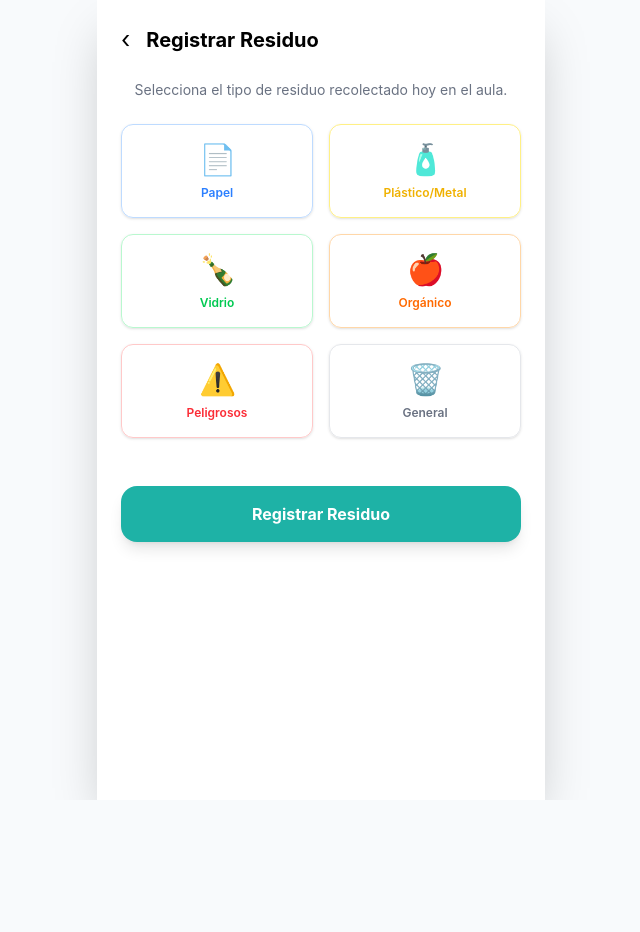
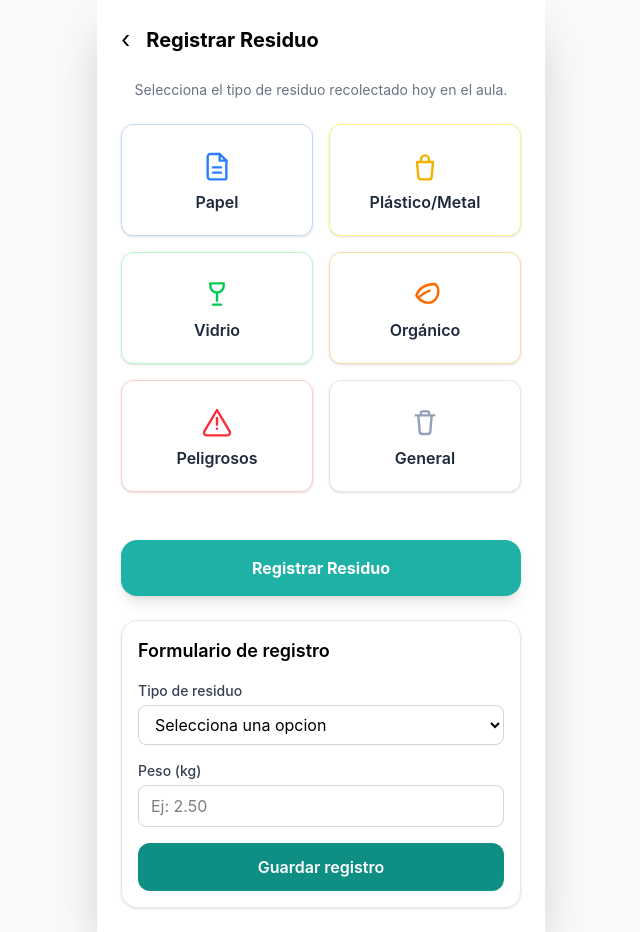
Before and after one commit to HackatonCapGemini-E5-2026/AulaVerde_FrontEnd, a React (Vite) app: page /register in a window 1280 px wide. Both pictures are taken after a click on the button "Registrar Residuo". Shown: the whole page, without its empty margins (319-959 px from the left). Before the commit the page ends 800 px from the top, so only its background shows below. Built offline with nearby package versions, Linux system fonts and the light colour scheme.

Commit message:
Feature/Buton/Inicio/record

```diff
--- a/src/pages/Register.jsx
+++ b/src/pages/Register.jsx
@@ -1,22 +1,90 @@
-import React from 'react';
+import React, { useState } from 'react';
 import { useNavigate } from 'react-router-dom';
+
+const DocumentIcon = ({ className }) => (
+  <svg viewBox="0 0 24 24" fill="none" className={className} aria-hidden="true">
+    <path d="M7 3h7l5 5v13a1 1 0 0 1-1 1H7a2 2 0 0 1-2-2V5a2 2 0 0 1 2-2Z" stroke="currentColor" strokeWidth="1.8" strokeLinecap="round" strokeLinejoin="round" />
+    <path d="M14 3v5h5" stroke="currentColor" strokeWidth="1.8" strokeLinecap="round" strokeLinejoin="round" />
+    <path d="M9 13h6M9 17h6" stroke="currentColor" strokeWidth="1.8" strokeLinecap="round" />
+  </svg>
+);
+
+const BagIcon = ({ className }) => (
+  <svg viewBox="0 0 24 24" fill="none" className={className} aria-hidden="true">
+    <path d="M6 9h12l-1 11a2 2 0 0 1-2 2H9a2 2 0 0 1-2-2L6 9Z" stroke="currentColor" strokeWidth="1.8" strokeLinecap="round" strokeLinejoin="round" />
+    <path d="M9 9V7a3 3 0 1 1 6 0v2" stroke="currentColor" strokeWidth="1.8" strokeLinecap="round" />
+  </svg>
+);
+
+const GlassIcon = ({ className }) => (
+  <svg viewBox="0 0 24 24" fill="none" className={className} aria-hidden="true">
+    <path d="M7 4h10v2a5 5 0 0 1-5 5 5 5 0 0 1-5-5V4Z" stroke="currentColor" strokeWidth="1.8" strokeLinecap="round" strokeLinejoin="round" />
+    <path d="M12 11v6m-3 3h6" stroke="currentColor" strokeWidth="1.8" strokeLinecap="round" />
+  </svg>
+);
+
+const LeafIcon = ({ className }) => (
+  <svg viewBox="0 0 24 24" fill="none" className={className} aria-hidden="true">
+    <path d="M19.5 4.5c-5.5 0-11.5 2-14 8.5 0 0 3 5.5 9 5.5 4.5 0 7.5-4 7.5-9 0-1.8-.6-3.5-2.5-5Z" stroke="currentColor" strokeWidth="1.8" strokeLinecap="round" strokeLinejoin="round" />
+    <path d="M8 14c2-2 4.5-3.5 7.5-4.5" stroke="currentColor" strokeWidth="1.8" strokeLinecap="round" />
+  </svg>
+);
+
+const WarningIcon = ({ className }) => (
+  <svg viewBox="0 0 24 24" fill="none" className={className} aria-hidden="true">
+    <path d="M12 3 2.5 19a2 2 0 0 0 1.7 3h15.6a2 2 0 0 0 1.7-3L12 3Z" stroke="currentColor" strokeWidth="1.8" strokeLinecap="round" strokeLinejoin="round" />
+    <path d="M12 9v5m0 3h.01" stroke="currentColor" strokeWidth="1.8" strokeLinecap="round" />
+  </svg>
+);
+
+const TrashIcon = ({ className }) => (
+  <svg viewBox="0 0 24 24" fill="none" className={className} aria-hidden="true">
+    <path d="M5 7h14M9 7V5a1 1 0 0 1 1-1h4a1 1 0 0 1 1 1v2m-8 0 1 12a2 2 0 0 0 2 2h4a2 2 0 0 0 2-2l1-12" stroke="currentColor" strokeWidth="1.8" strokeLinecap="round" strokeLinejoin="round" />
+  </svg>
+);
 
 const Register = () => {
   const navigate = useNavigate();
+  const [selectedCategory, setSelectedCategory] = useState('');
+  const [showForm, setShowForm] = useState(false);
+  const [formData, setFormData] = useState({
+    tipoResiduo: '',
+    peso: '',
+  });
 
   const categorias = [
-    { name: 'Papel', icon: '📄', color: 'text-blue-500', border: 'border-blue-200' },
-    { name: 'Plástico/Metal', icon: '🧴', color: 'text-yellow-500', border: 'border-yellow-200' },
-    { name: 'Vidrio', icon: '🍾', color: 'text-green-500', border: 'border-green-200' },
-    { name: 'Orgánico', icon: '🍎', color: 'text-orange-500', border: 'border-orange-200' },
-    { name: 'Peligrosos', icon: '⚠️', color: 'text-red-500', border: 'border-red-200' },
-    { name: 'General', icon: '🗑️', color: 'text-gray-500', border: 'border-gray-200' },
+    { name: 'Papel', Icon: DocumentIcon, color: 'text-blue-500', border: 'border-blue-200' },
+    { name: 'Plástico/Metal', Icon: BagIcon, color: 'text-yellow-500', border: 'border-yellow-200' },
+    { name: 'Vidrio', Icon: GlassIcon, color: 'text-green-500', border: 'border-green-200' },
+    { name: 'Orgánico', Icon: LeafIcon, color: 'text-orange-500', border: 'border-orange-200' },
+    { name: 'Peligrosos', Icon: WarningIcon, color: 'text-red-500', border: 'border-red-200' },
+    { name: 'General', Icon: TrashIcon, color: 'text-slate-400', border: 'border-slate-200' },
   ];
+
+  const handleCategorySelect = (categoryName) => {
+    setSelectedCategory(categoryName);
+    setFormData((prev) => ({ ...prev, tipoResiduo: categoryName }));
+  };
+
+  const handleShowForm = () => {
+    setShowForm(true);
+  };
+
+  const handleInputChange = (event) => {
+    const { name, value } = event.target;
+    setFormData((prev) => ({ ...prev, [name]: value }));
+  };
+
+  const handleSubmit = (event) => {
+    event.preventDefault();
+    console.log('Residuo registrado:', formData);
+    setFormData({ tipoResiduo: selectedCategory || '', peso: '' });
+  };
 
   return (
     <div className="p-6 bg-white min-h-screen">
       <div className="flex items-center mb-6">
-        <button onClick={() => navigate('/')} className="text-2xl mr-4">‹</button>
+        <button onClick={() => navigate('/')} className="text-2xl mr-4">&#8249;</button>
         <h2 className="text-xl font-bold">Registrar Residuo</h2>
       </div>
 
@@ -24,19 +92,87 @@ const Register = () => {
         Selecciona el tipo de residuo recolectado hoy en el aula.
       </p>
 
-      {/* Grid de Categorías */}
       <div className="grid grid-cols-2 gap-4 mb-8">
-        {categorias.map((cat, idx) => (
-          <div key={idx} className={`border ${cat.border} rounded-xl p-4 flex flex-col items-center justify-center shadow-sm hover:bg-gray-50 cursor-pointer transition-colors`}>
-            <span className="text-3xl mb-2">{cat.icon}</span>
-            <span className={`text-xs font-semibold ${cat.color}`}>{cat.name}</span>
-          </div>
-        ))}
+        {categorias.map((cat) => {
+          const Icon = cat.Icon;
+
+          return (
+            <button
+              key={cat.name}
+              type="button"
+              onClick={() => handleCategorySelect(cat.name)}
+              className={`border ${cat.border} rounded-xl p-5 min-h-28 bg-white flex flex-col items-center justify-center shadow-sm hover:bg-gray-50 transition-colors ${
+                selectedCategory === cat.name ? 'ring-2 ring-[#1eb2a6]' : ''
+              }`}
+            >
+              <Icon className={`w-8 h-8 mb-3 ${cat.color}`} />
+              <span className="text-base font-semibold text-slate-800 leading-none text-center">
+                {cat.name}
+              </span>
+            </button>
+          );
+        })}
       </div>
 
-      <button className="w-full bg-[#1eb2a6] text-white py-4 rounded-2xl font-bold shadow-lg mt-4">
+      <button
+        type="button"
+        onClick={handleShowForm}
+        className="w-full bg-[#1eb2a6] text-white py-4 rounded-2xl font-bold shadow-lg mt-4"
+      >
         Registrar Residuo
       </button>
+
+      {showForm && (
+        <form onSubmit={handleSubmit} className="mt-6 border border-gray-200 rounded-2xl p-4 shadow-sm space-y-4">
+          <h3 className="text-lg font-semibold">Formulario de registro</h3>
+
+          <div>
+            <label htmlFor="tipoResiduo" className="block text-sm font-medium text-gray-700 mb-1">
+              Tipo de residuo
+            </label>
+            <select
+              id="tipoResiduo"
+              name="tipoResiduo"
+              value={formData.tipoResiduo}
+              onChange={handleInputChange}
+              required
+              className="w-full border border-gray-300 rounded-lg px-3 py-2 focus:outline-none focus:ring-2 focus:ring-[#1eb2a6]"
+            >
+              <option value="">Selecciona una opcion</option>
+              {categorias.map((cat) => (
+                <option key={cat.name} value={cat.name}>
+                  {cat.name}
+                </option>
+              ))}
+            </select>
+          </div>
+
+          <div>
+            <label htmlFor="peso" className="block text-sm font-medium text-gray-700 mb-1">
+              Peso (kg)
+            </label>
+            <input
+              id="peso"
+              name="peso"
+              type="number"
+              min="0"
+              step="0.01"
+              value={formData.peso}
+              onChange={handleInputChange}
+              placeholder="Ej: 2.50"
+              required
+              className="w-full border border-gray-300 rounded-lg px-3 py-2 focus:outline-none focus:ring-2 focus:ring-[#1eb2a6]"
+            />
+          </div>
+
+          <button
+            type="submit"
+            className="w-full bg-[#0f8f84] text-white py-3 rounded-xl font-semibold hover:opacity-95 transition-opacity"
+          >
+            Guardar registro
+          </button>
+        </form>
+      )}
     </div>
   );
 };
```
Also changed, not shown: 1 other file (tests, documents, lock files or other folders).
